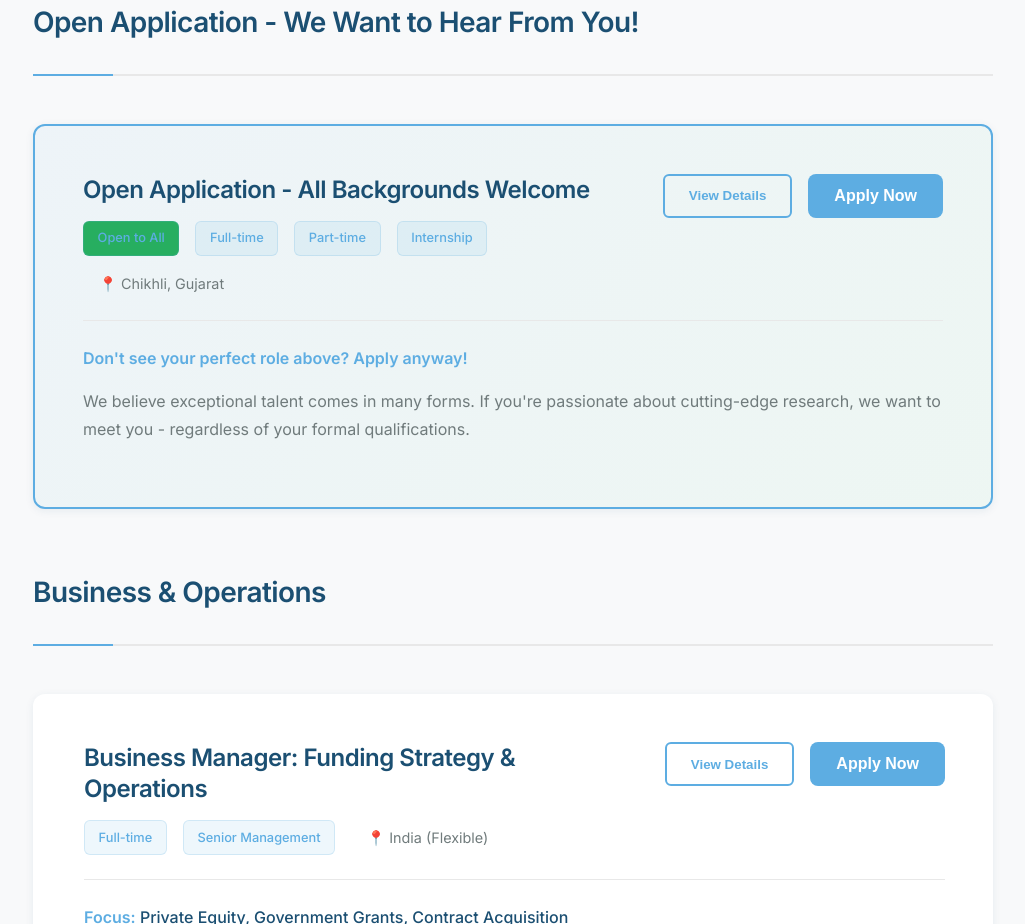
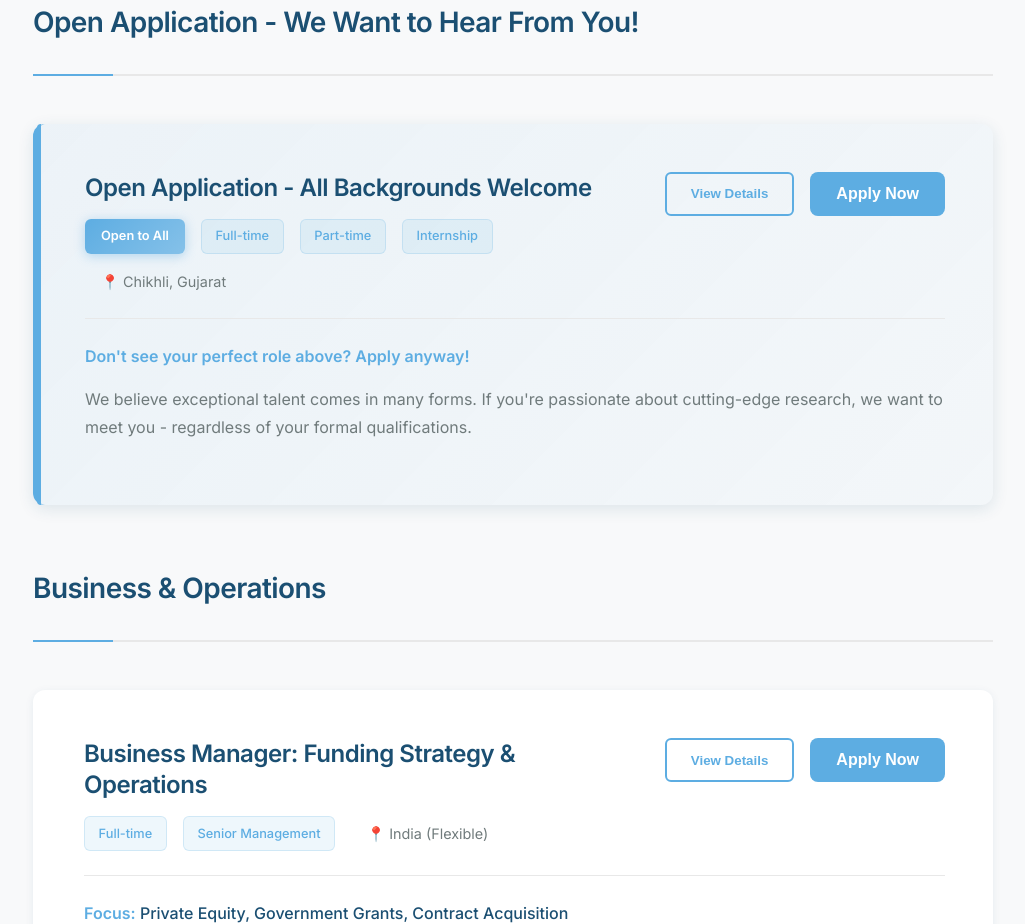
Before and after one commit to CaliberLabsIn/caliberlabs.io, a plain HTML site: page careers.html in a window 1280 px wide. Shown: the part 3438-4362 px from the top of the page, without its empty margins (127-1152 px from the left). Drawn offline with Linux system fonts and the light colour scheme.

Commit message:
Remove green color from Open to All tag and improve highlighting
- Remove green background color (#27ae60) from Open to All tag
- Create featured tag style with cyan gradient matching brand colors
- Add subtle pulse animation to featured tag for better visibility
- Create featured job card style with cyan gradient background
- Clean up inline styles and move to CSS classes
- Improve visual consistency while maintaining emphasis

```diff
--- a/careers.html
+++ b/careers.html
@@ -348,12 +348,12 @@
             </div>
 
             <!-- Job 6: Open Application -->
-            <div class="job-card" style="border: 2px solid var(--primary-cyan); background: linear-gradient(135deg, rgba(52, 152, 219, 0.05) 0%, rgba(46, 204, 113, 0.05) 100%);">
+            <div class="job-card job-card-featured">
                 <div class="job-header">
                     <div>
                         <h3>Open Application - All Backgrounds Welcome</h3>
                         <div class="job-meta">
-                            <span class="tag" style="background: #27ae60;">Open to All</span>
+                            <span class="tag tag-featured">Open to All</span>
                             <span class="tag">Full-time</span>
                             <span class="tag">Part-time</span>
                             <span class="tag">Internship</span>
--- a/css/careers.css
+++ b/css/careers.css
@@ -321,6 +321,54 @@
     line-height: 1.4;
 }
 
+/* Featured Job Card (Open Application) */
+.job-card-featured {
+    border-left: 4px solid var(--primary-cyan) !important;
+    background: linear-gradient(135deg, rgba(93, 173, 226, 0.08) 0%, rgba(93, 173, 226, 0.03) 100%);
+    box-shadow: var(--shadow-md);
+    position: relative;
+}
+
+[data-theme='dark'] .job-card-featured {
+    background: linear-gradient(135deg, rgba(93, 173, 226, 0.12) 0%, rgba(93, 173, 226, 0.06) 100%);
+}
+
+.job-card-featured::before {
+    opacity: 1 !important;
+    width: 4px;
+}
+
+.job-card-featured:hover {
+    box-shadow: var(--shadow-lg);
+    transform: translateX(6px);
+}
+
+/* Featured Tag */
+.tag-featured {
+    background: linear-gradient(135deg, var(--primary-cyan) 0%, var(--accent-light) 100%) !important;
+    color: var(--bg-white) !important;
+    border: none !important;
+    font-weight: 600;
+    padding: 0.4rem 1rem;
+    box-shadow: 0 2px 8px rgba(93, 173, 226, 0.3);
+    position: relative;
+    animation: pulse-glow 2s ease-in-out infinite;
+}
+
+.tag-featured:hover {
+    box-shadow: 0 4px 12px rgba(93, 173, 226, 0.4);
+    transform: translateY(-1px);
+}
+
+@keyframes pulse-glow {
+    0%, 100% {
+        box-shadow: 0 2px 8px rgba(93, 173, 226, 0.3);
+    }
+    50% {
+        box-shadow: 0 2px 12px rgba(93, 173, 226, 0.5);
+    }
+}
+
 /* Application Modal */
 .modal {
     display: none;
```
